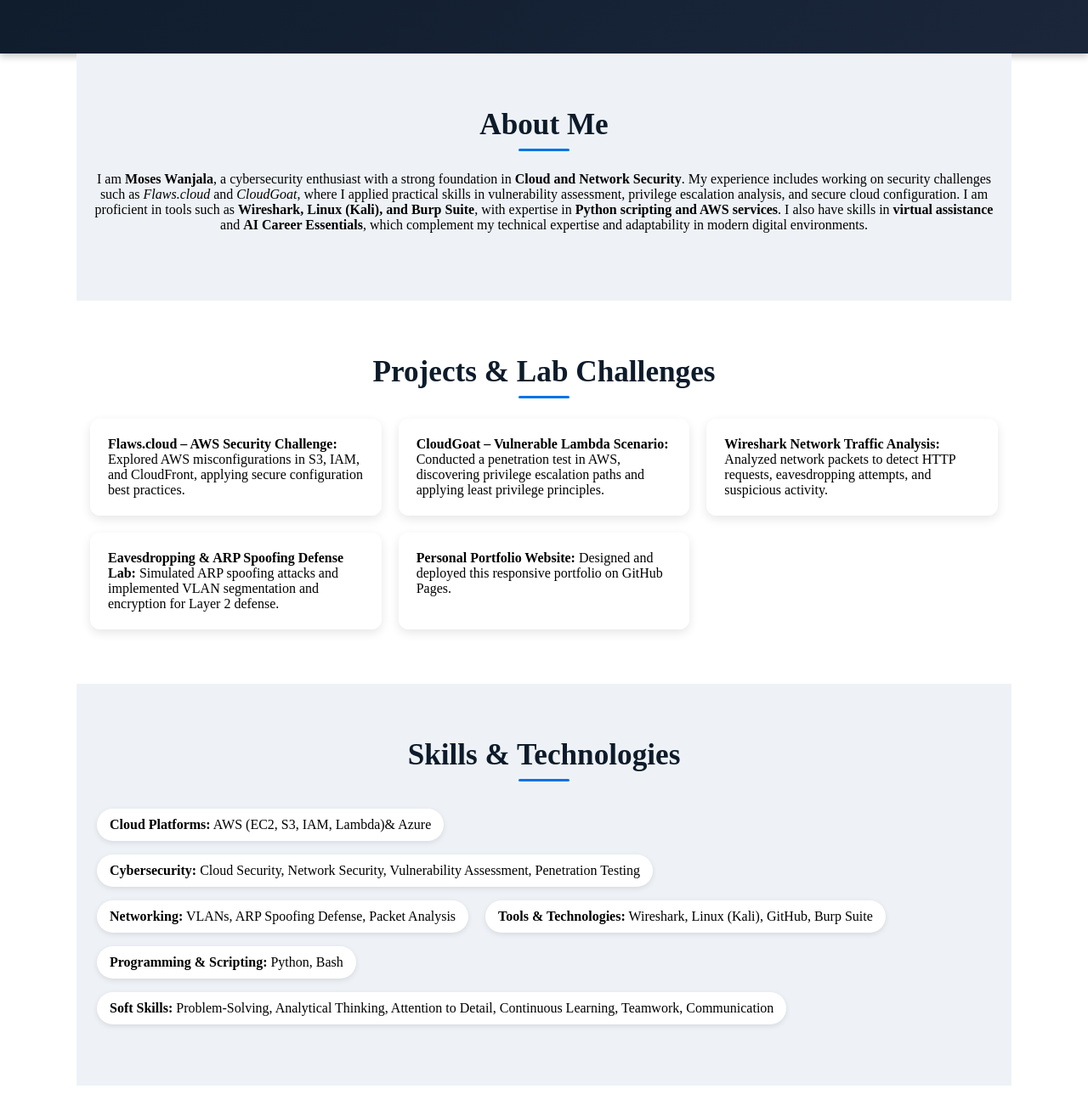
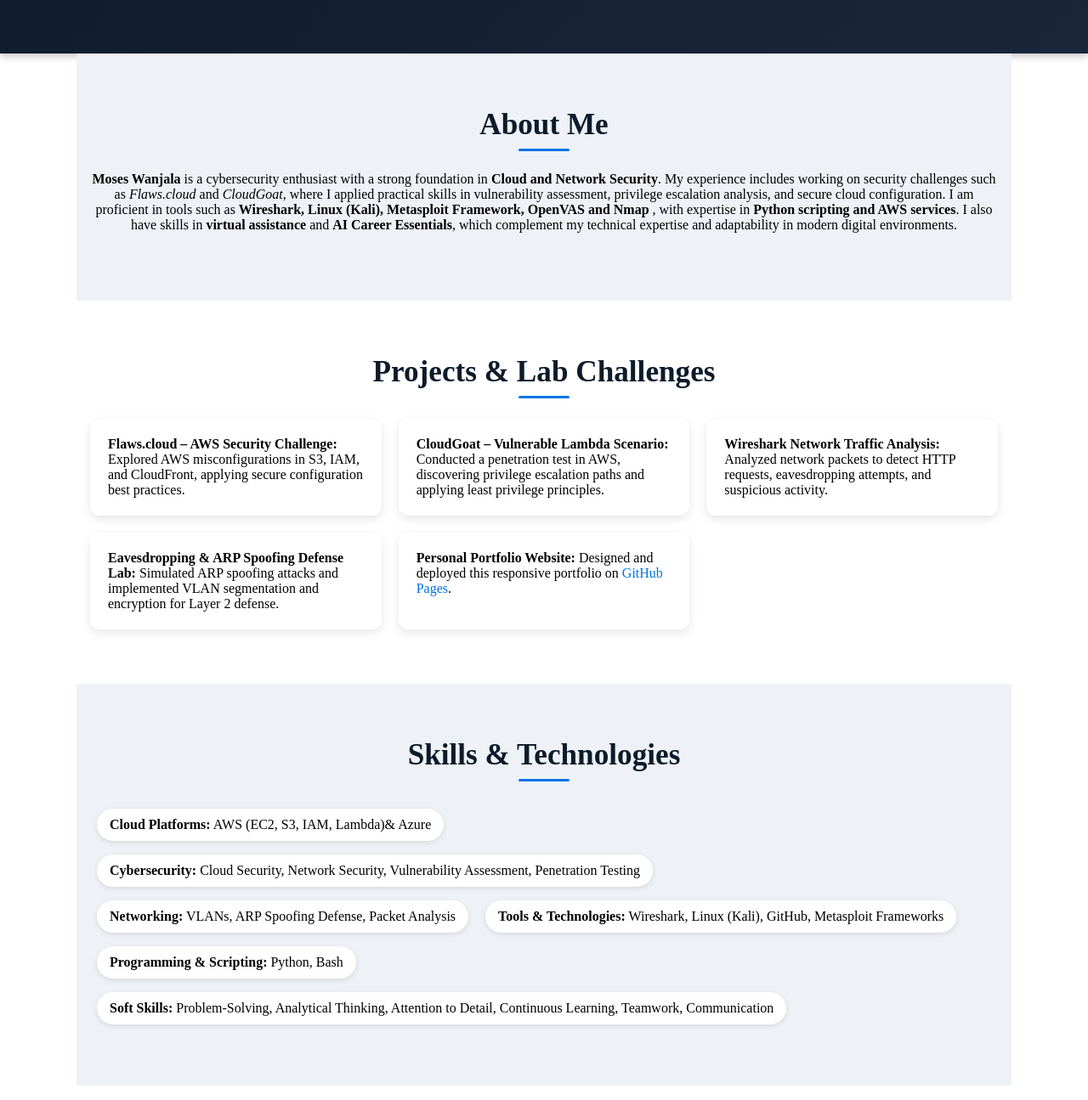
Before and after one commit to Moses-Code-dot/portfolio, a plain HTML site: page index.html in a window 1280 px wide. Shown: the part 277-1572 px from the top of the page at 85% size. Drawn offline with Linux system fonts and the light colour scheme.

Commit message:
Update index.html

```diff
--- a/index.html
+++ b/index.html
@@ -202,11 +202,11 @@ section.visible {
   <section id="about">
     <h2>About Me</h2>
     <p>
-       I am <strong>Moses Wanjala</strong>, a cybersecurity enthusiast with a strong foundation in
+    <strong>Moses Wanjala</strong> is a cybersecurity enthusiast with a strong foundation in
     <strong>Cloud and Network Security</strong>. My experience includes working on security challenges such as
     <em>Flaws.cloud</em> and <em>CloudGoat</em>, where I applied practical skills in vulnerability assessment,
     privilege escalation analysis, and secure cloud configuration. I am proficient in tools such as
-    <strong>Wireshark, Linux (Kali), and Burp Suite</strong>, with expertise in <strong>Python scripting and AWS services</strong>.
+    <strong>Wireshark, Linux (Kali), Metasploit Framework, OpenVAS and Nmap </strong>, with expertise in <strong>Python scripting and AWS services</strong>.
     I also have skills in <strong>virtual assistance</strong> and <strong>AI Career Essentials</strong>, which complement my
     technical expertise and adaptability in modern digital environments.
     </p>
@@ -220,7 +220,12 @@ section.visible {
       <li><strong>CloudGoat – Vulnerable Lambda Scenario:</strong> Conducted a penetration test in AWS, discovering privilege escalation paths and applying least privilege principles.</li>
       <li><strong>Wireshark Network Traffic Analysis:</strong> Analyzed network packets to detect HTTP requests, eavesdropping attempts, and suspicious activity.</li>
       <li><strong>Eavesdropping & ARP Spoofing Defense Lab:</strong> Simulated ARP spoofing attacks and implemented VLAN segmentation and encryption for Layer 2 defense.</li>
-      <li><strong>Personal Portfolio Website:</strong> Designed and deployed this responsive portfolio on GitHub Pages.</li>
+      <li>
+  <strong>Personal Portfolio Website:</strong>
+  Designed and deployed this responsive portfolio on
+  <a href="https://moses-code-dot.github.io/" target="_blank">GitHub Pages</a>.
+</li>
+
     </ul>
   </section>
 
@@ -230,7 +235,7 @@ section.visible {
     <p><strong>Cloud Platforms:</strong> AWS (EC2, S3, IAM, Lambda)& Azure</p>
     <p><strong>Cybersecurity:</strong> Cloud Security, Network Security, Vulnerability Assessment, Penetration Testing</p>
     <p><strong>Networking:</strong> VLANs, ARP Spoofing Defense, Packet Analysis</p>
-    <p><strong>Tools & Technologies:</strong> Wireshark, Linux (Kali), GitHub, Burp Suite</p>
+    <p><strong>Tools & Technologies:</strong> Wireshark, Linux (Kali), GitHub, Metasploit Frameworks</p>
     <p><strong>Programming & Scripting:</strong> Python, Bash</p>
     <p><strong>Soft Skills:</strong> Problem-Solving, Analytical Thinking, Attention to Detail, Continuous Learning, Teamwork, Communication</p>
   </section>
```
